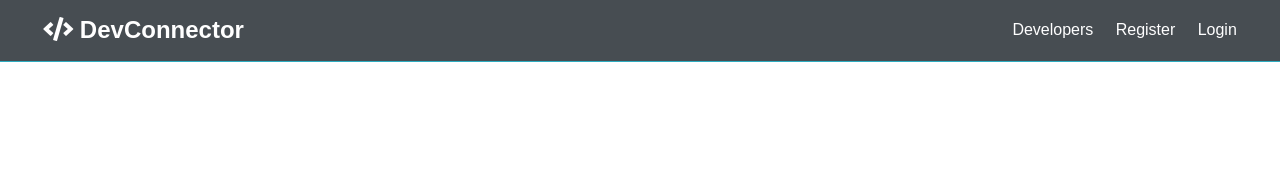
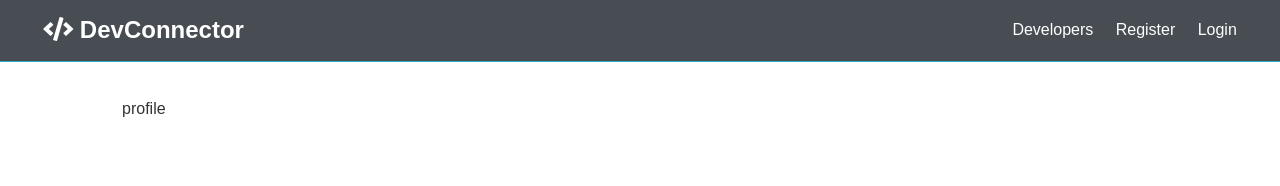
Before and after one commit to Mattie2/MERN, a React (Create React App) app in the folder client/: page /profile/1 in a window 1280 px wide. Shown: the top 186 px of the page. Built offline with nearby package versions, Linux system fonts and the light colour scheme; no server answers.

Commit message:
get profile for profile overview page

```diff
--- a/client/src/App.js
+++ b/client/src/App.js
@@ -7,6 +7,7 @@
 import Dashboard from './components/dashboard/Dashboard';
 import PrivateRoute from './components/routing/PrivateRoute';
 import Profiles from './components/profiles/Profiles';
+import Profile from './components/profile/Profile';
 import CreateProfile from './components/profile-forms/CreateProfile';
 import EditProfile from './components/profile-forms/EditProfile';
 import AddExperience from './components/profile-forms/AddExperience';
@@ -43,6 +44,7 @@
         <Route element={< Register/>} path="/register"/>
         <Route element={ <Login/>} path="/login"/>
         <Route element={ <Profiles/>} path="/profiles"/>
+        <Route element={ <Profile/>} path="/profile/:id"/>
         <Route element={ <PrivateRoute component={Dashboard}/>} path="/dashboard"/>
         <Route element={ <PrivateRoute component={CreateProfile}/>} path="/create-profile"/>
         <Route element={ <PrivateRoute component={EditProfile}/>} path="/edit-profile"/>
--- /dev/null
+++ b/client/src/components/profile/Profile.js
@@ -0,0 +1,33 @@
+import React, {Fragment, useEffect} from 'react';
+import { useParams } from 'react-router-dom';
+import PropTypes from 'prop-types';
+import {connect} from 'react-redux';
+import Spinner from '../layout/Spinner';
+import { getProfileById } from '../../actions/profile';
+
+const Profile = ({ getProfileById, profile: {profile, loading}, auth }) => {
+    // useEffect runs after every render, waits until getProfileById is loaded in this case as it's listed as a requirement
+    const {id} = useParams()
+    useEffect(() => {
+        getProfileById(id);
+    }, [getProfileById])
+
+    return (
+        <div className='container'>
+        profile
+        </div>
+    )
+}
+
+Profile.propTypes = {
+    getProfileById: PropTypes.func.isRequired,
+    profile: PropTypes.object.isRequired,
+    auth: PropTypes.object.isRequired,
+}
+
+const mapStateToProps = state => ({
+    profile: state.profile,
+    auth: state.auth
+})
+
+export default connect(mapStateToProps, {getProfileById})(Profile)
```
